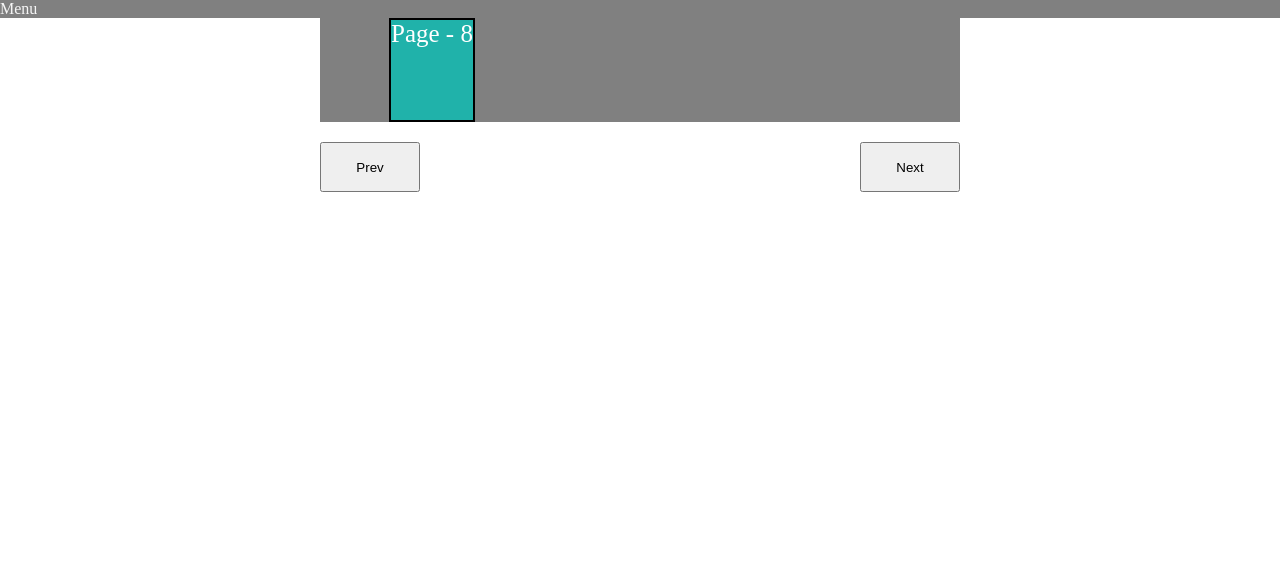
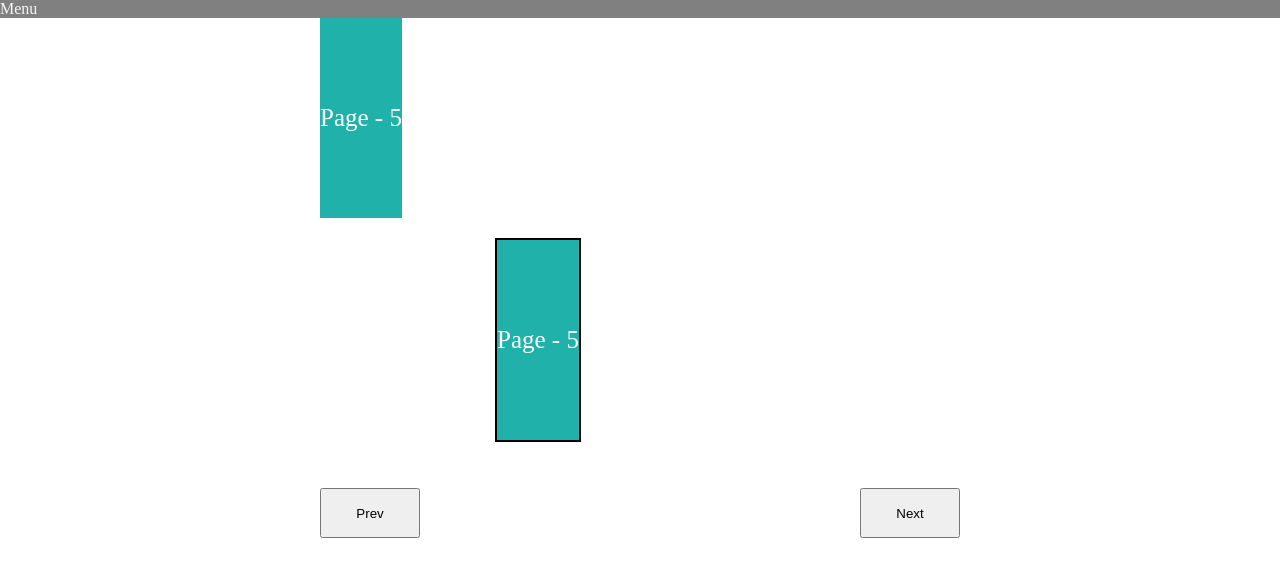
Before and after one commit to senner007/minimal-slider, a website with bundled scripts: page index.html in a window 1280 px wide. Built offline with nearby package versions, Linux system fonts and the light colour scheme.

Commit message:
examplify

```diff
--- a/css.css
+++ b/css.css
@@ -6,16 +6,21 @@
 #container {
     max-width: 50%;
     min-width: 300px;
-    height: 104px;
     margin: auto;
     overflow: hidden;
-       background-color: grey;
 }
 
-#ulContainer {
-    max-width: 80%;
-    min-width: 80%;
-    height: inherit;
+.full-page {
+    width: 100%;
+    height: 200px;
+    margin: auto;
+}
+
+.margin-border {
+
+    max-width: 50%;
+    min-width: 50%;
+    height: 250px;
     margin: auto;
 }
 
@@ -36,17 +41,26 @@ ul {
 }
 
 li {
-    height: 100px;
-     border: 2px solid black;
-     /* enable option to set specific width */
+    height: 200px;
     float: left;
     background-color: lightseagreen;
     color: white;
     font-size: 25px;
     text-align: center;
     position: absolute;
-    margin-left: 5px;
-    margin-right: 5px;
+    vertical-align: middle;
+    line-height: 200px;
+}
+
+.full-page li {
+
+}
+
+.margin-border li {
+    border: 2px solid black;
+    margin-top: 20px;
+    margin-left: 15px;
+    margin-right: 15px;
 }
 
 #buttonContainer {
--- a/index.html
+++ b/index.html
@@ -12,16 +12,22 @@
 <body>
     <div class="content">Menu</div>
     <div id="container">
-        <div id="ulContainer">
+        <div class="full-page">
             <ul>
                 <li>Page - 1</li>
                 <li>Page - 2</li>
                 <li>Page - 3</li>
                 <li>Page - 4</li>
                 <li>Page - 5</li>
-                <li>Page - 6</li>
-                <li>Page - 7</li>
-                <li>Page - 8</li>
+            </ul>
+        </div>
+        <div class="margin-border">
+            <ul>
+                <li>Page - 1</li>
+                <li>Page - 2</li>
+                <li>Page - 3</li>
+                <li>Page - 4</li>
+                <li>Page - 5</li>
             </ul>
         </div>
 
--- a/index.js
+++ b/index.js
@@ -3,25 +3,36 @@ import {Move} from './Move.js';
 
 $(window).resize(function () {
     console.log("recalculate")
-        move.reCalculate();
+    moveFullPage.reCalculate();
+    moveMarginBorder.reCalculate();
  })
 
 
-var move = Move({
-    parent : $('ul'),
-    infiniteScroll : true,
+var moveFullPage = Move({
+    parent : $('.full-page').find('ul'),
+  //  infiniteScroll : true,
+    speed: "0.5s"
+});
+
+var moveMarginBorder = Move({
+    parent: $('.margin-border').find('ul'),
+    infiniteScroll: true,
     speed: "0.5s"
 });
 
 
+
 $("#buttonContainer button:nth-child(1)").on('click', function () {
-    move.moveLeft();
+    moveFullPage.moveLeft();
+    moveMarginBorder.moveLeft();
 })
 
 $("#buttonContainer button:nth-child(2)").on('click', function () {
-    move.moveRight();
+    moveFullPage.moveRight();
+    moveMarginBorder.moveRight();
 })
 
 $(window).on('keyup', function (e) {
-    move.moveTo(Number(e.key));
+    moveFullPage.moveTo(Number(e.key));
+    moveMarginBorder.moveTo(Number(e.key));
 })
```
Also changed, not shown: Move.js (+5 -5 lines).
